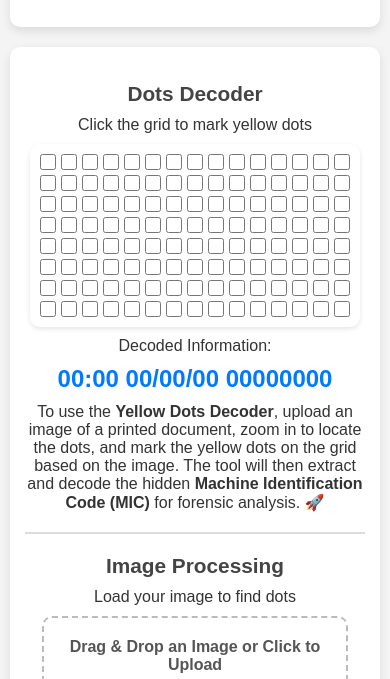
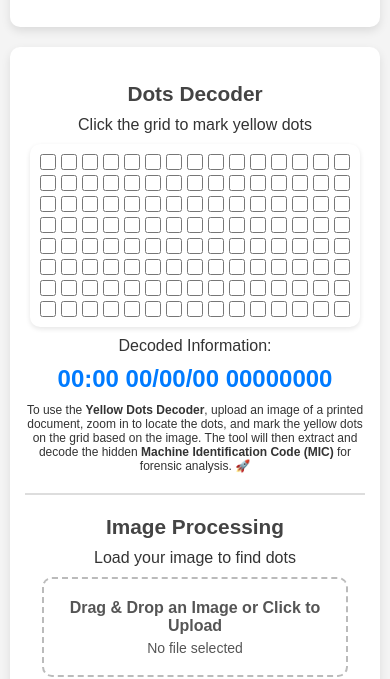
Before and after one commit to Equinoxis/yellow-dots-decoder, a plain HTML site: page index.html in a window 390 px wide. Shown: the part 114-793 px from the top of the page. Drawn offline with Linux system fonts and the light colour scheme.

Commit message:
feat(index): add explanation on how to use

```diff
--- a/index.html
+++ b/index.html
@@ -163,7 +163,7 @@
         <div class="grid" id="grid"></div>
         <p>Decoded Information:</p>
         <p id="result"></p>
-        <p>
+        <p class="information">
           To use the <strong>Yellow Dots Decoder</strong>, upload an image of a
           printed document, zoom in to locate the dots, and mark the yellow dots
           on the grid based on the image. The tool will then extract and decode
--- a/style.css
+++ b/style.css
@@ -100,6 +100,10 @@ h2 {
   font-weight: bold;
   font-size: 24px;
   color: #007bff;
+}
+
+.information {
+  max-width: 450px;
 }
 
 .file-drop-zone {
@@ -264,6 +268,10 @@ ol {
     font-size: 1.3rem;
   }
 
+  .information {
+    font-size: 12px;
+  }
+
   .file-drop-zone {
     width: 90%;
     height: 100px;
```
